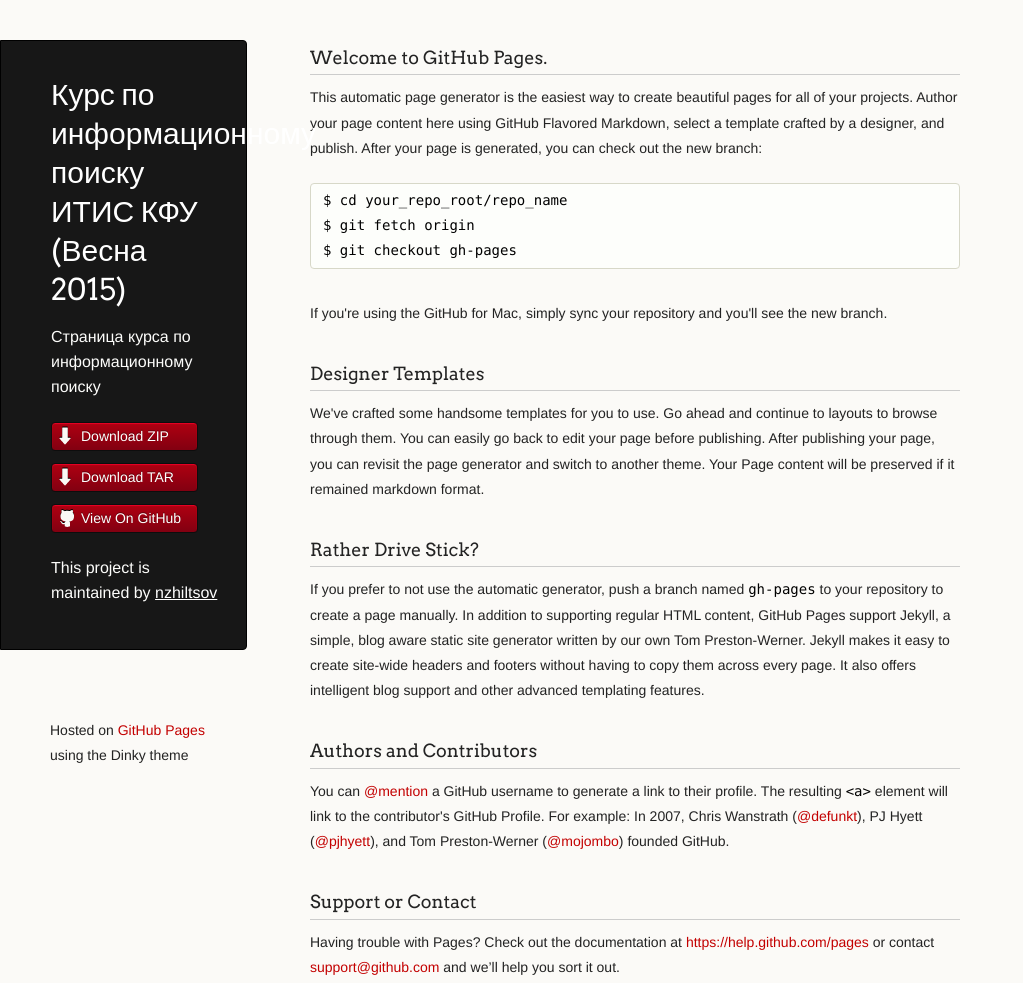
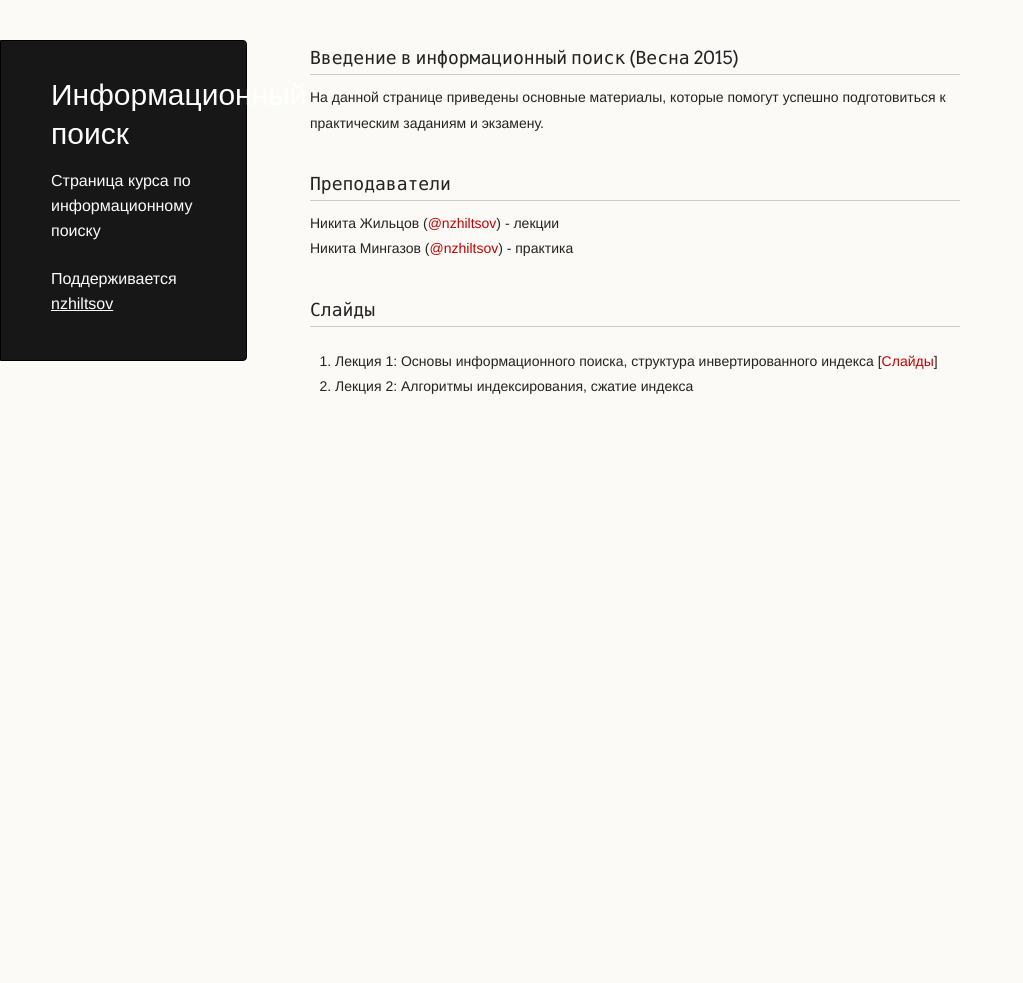
Before and after one commit to nzhiltsov/IR-course, a plain HTML site: page index.html in a window 1280 px wide. Shown: the whole page, without its empty margins (0-1023 px from the left). After the commit the page ends 800 px from the top, so only its background shows below. Drawn offline with Linux system fonts and the light colour scheme.

Commit message:
Add initial info

```diff
--- a/index.html
+++ b/index.html
@@ -16,57 +16,32 @@
   <body>
     <div class="wrapper">
       <header>
-        <h1 class="header">Курс по информационному поиску ИТИС КФУ (Весна 2015)</h1>
+        <h1 class="header">Информационный поиск</h1>
         <p class="header">Страница курса по информационному поиску</p>
 
-        <ul>
-          <li class="download"><a class="buttons" href="https://github.com/nzhiltsov/IR-course/zipball/master">Download ZIP</a></li>
-          <li class="download"><a class="buttons" href="https://github.com/nzhiltsov/IR-course/tarball/master">Download TAR</a></li>
-          <li><a class="buttons github" href="https://github.com/nzhiltsov/IR-course">View On GitHub</a></li>
-        </ul>
-
-        <p class="header">This project is maintained by <a class="header name" href="https://github.com/nzhiltsov">nzhiltsov</a></p>
+        <p class="header">Поддерживается <a class="header name" href="https://github.com/nzhiltsov">nzhiltsov</a></p>
 
 
       </header>
       <section>
         <h3>
-<a id="welcome-to-github-pages" class="anchor" href="#welcome-to-github-pages" aria-hidden="true"><span class="octicon octicon-link"></span></a>Welcome to GitHub Pages.</h3>
+<a id="welcome-to-github-pages" class="anchor" href="#welcome-to-github-pages" aria-hidden="true"><span class="octicon octicon-link"></span></a>Введение в информационный поиск (Весна 2015)</h3>
 
-<p>This automatic page generator is the easiest way to create beautiful pages for all of your projects. Author your page content here using GitHub Flavored Markdown, select a template crafted by a designer, and publish. After your page is generated, you can check out the new branch:</p>
-
-<pre><code>$ cd your_repo_root/repo_name
-$ git fetch origin
-$ git checkout gh-pages
-</code></pre>
-
-<p>If you're using the GitHub for Mac, simply sync your repository and you'll see the new branch.</p>
+<p>На данной странице приведены основные материалы, которые помогут успешно подготовиться к практическим заданиям и экзамену.</p>
 
 <h3>
-<a id="designer-templates" class="anchor" href="#designer-templates" aria-hidden="true"><span class="octicon octicon-link"></span></a>Designer Templates</h3>
+<a id="designer-templates" class="anchor" href="#designer-templates" aria-hidden="true"><span class="octicon octicon-link"></span></a>Преподаватели</h3>
 
-<p>We've crafted some handsome templates for you to use. Go ahead and continue to layouts to browse through them. You can easily go back to edit your page before publishing. After publishing your page, you can revisit the page generator and switch to another theme. Your Page content will be preserved if it remained markdown format.</p>
+<p>Никита Жильцов (<a href="https://github.com/nzhiltsov" class="user-mention">@nzhiltsov</a>) - лекции<br/>Никита Мингазов (<a href="https://github.com/nmingazov" class="user-mention">@nzhiltsov</a>) - практика</p>
 
 <h3>
-<a id="rather-drive-stick" class="anchor" href="#rather-drive-stick" aria-hidden="true"><span class="octicon octicon-link"></span></a>Rather Drive Stick?</h3>
+<a id="designer-templates" class="anchor" href="#designer-templates" aria-hidden="true"><span class="octicon octicon-link"></span></a>Слайды</h3>
 
-<p>If you prefer to not use the automatic generator, push a branch named <code>gh-pages</code> to your repository to create a page manually. In addition to supporting regular HTML content, GitHub Pages support Jekyll, a simple, blog aware static site generator written by our own Tom Preston-Werner. Jekyll makes it easy to create site-wide headers and footers without having to copy them across every page. It also offers intelligent blog support and other advanced templating features.</p>
-
-<h3>
-<a id="authors-and-contributors" class="anchor" href="#authors-and-contributors" aria-hidden="true"><span class="octicon octicon-link"></span></a>Authors and Contributors</h3>
-
-<p>You can <a href="https://github.com/blog/821" class="user-mention">@mention</a> a GitHub username to generate a link to their profile. The resulting <code>&lt;a&gt;</code> element will link to the contributor's GitHub Profile. For example: In 2007, Chris Wanstrath (<a href="https://github.com/defunkt" class="user-mention">@defunkt</a>), PJ Hyett (<a href="https://github.com/pjhyett" class="user-mention">@pjhyett</a>), and Tom Preston-Werner (<a href="https://github.com/mojombo" class="user-mention">@mojombo</a>) founded GitHub.</p>
-
-<h3>
-<a id="support-or-contact" class="anchor" href="#support-or-contact" aria-hidden="true"><span class="octicon octicon-link"></span></a>Support or Contact</h3>
-
-<p>Having trouble with Pages? Check out the documentation at <a href="https://help.github.com/pages">https://help.github.com/pages</a> or contact <a href="mailto:support@github.com">support@github.com</a> and we’ll help you sort it out.</p>
-      </section>
-      <footer>
-        <p><small>Hosted on <a href="http://pages.github.com">GitHub Pages</a> using the Dinky theme</small></p>
-      </footer>
-    </div>
-    <!--[if !IE]><script>fixScale(document);</script><![endif]-->
+<p>
+<ol><li>Лекция 1: Основы информационного поиска, структура инвертированного индекса [<a href="http://slides.com/nikitazhiltsov/ir-course-lecture-1-basics?token=9Qi8EKAD4J4vHZyjzZzDmyPqmgQr">Слайды</a>]</li>
+<li>Лекция 2: Алгоритмы индексирования, сжатие индекса</li>
+</ol>
+</p>
 
   </body>
 </html>
```
